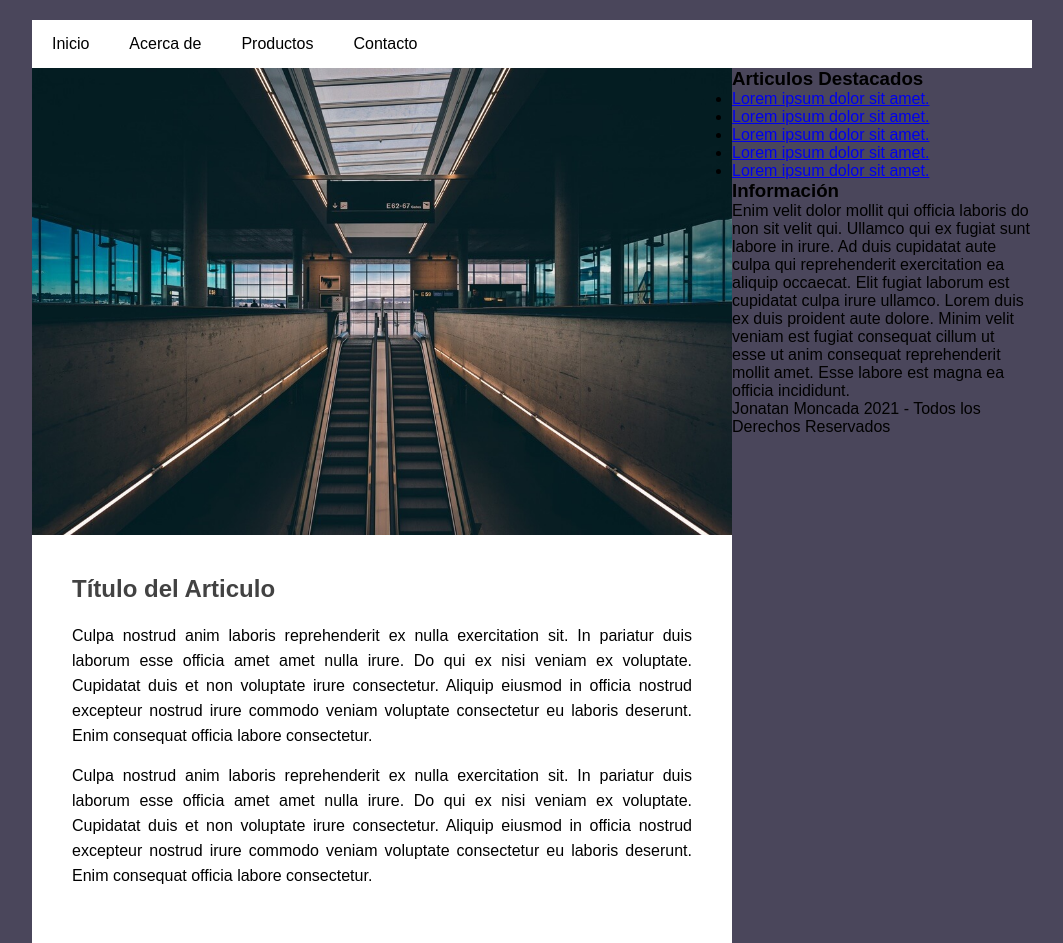
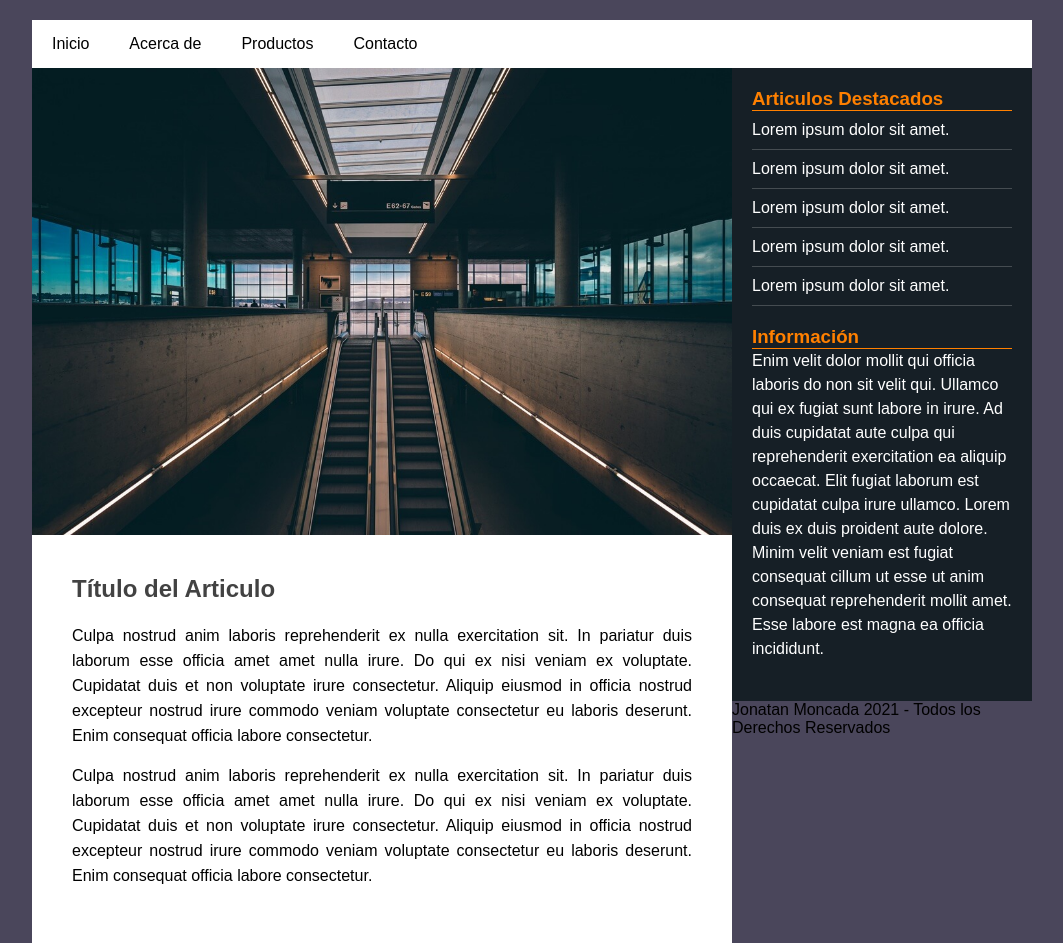
Before and after one commit to JonatanMoncada/plantillaHTML2, a plain HTML site: page index.html in a window 1280 px wide. Shown: the whole page, without its empty margins (108-1171 px from the left). Drawn offline with Linux system fonts and the light colour scheme.

Commit message:
Agregando estilos al aside

```diff
--- a/css/estilos.scss
+++ b/css/estilos.scss
@@ -63,5 +63,35 @@ body{
             }
         }
     }
-
+    aside{
+        width: 300px;
+        background: #161f26;
+        padding: 20px;
+        color: #fff;
+        float: left;
+        .widget{
+            margin-bottom: 20px;
+            .titulo{
+                color: #ff8000;
+                border-bottom: 1px solid #ff8000;
+            }
+            ul{
+                list-style:none;
+                li{
+                    border-bottom: 1px solid rgba(255, 255, 255, 0.2);
+                    padding: 10px 0;
+                    a{
+                        color: #fff;
+                        text-decoration: none;
+                        &:hover{
+                            color: #8f8f8f;
+                        }
+                    }
+                }
+            }
+            p{
+                line-height: 24px;
+            }
+        }
+    }
 }
```
Also changed, not shown: css/estilos.css, 1 other file.
